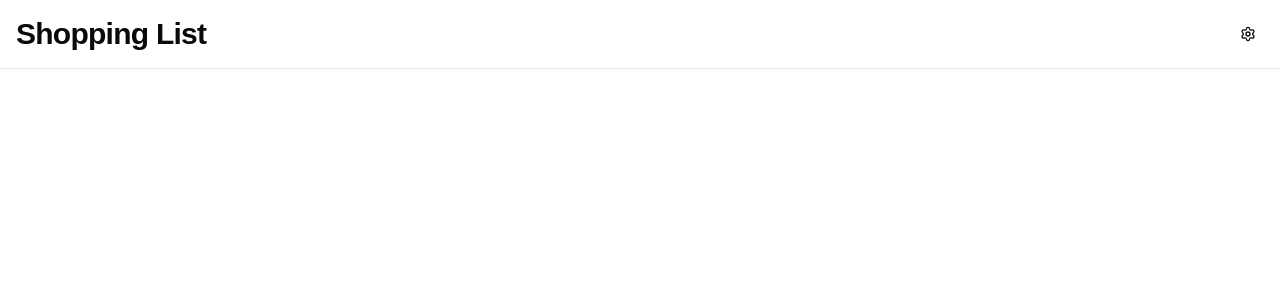
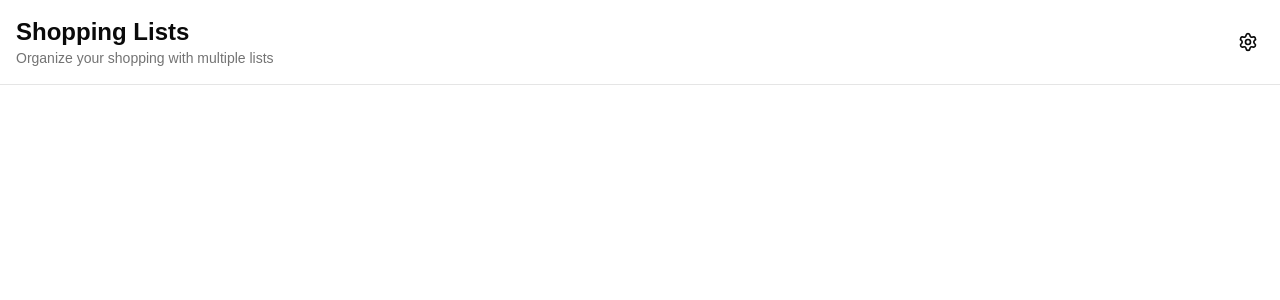
Before and after one commit to fredrikj31/simple-shopping-list, a React (Vite) app: page / in a window 1280 px wide. Shown: the top 300 px of the page. Built offline with nearby package versions, Linux system fonts and the light colour scheme.

Commit message:
fix(routes): fixes header component on routes

```diff
--- a/src/routes/home/route.tsx
+++ b/src/routes/home/route.tsx
@@ -7,13 +7,18 @@ export const HomeRoute = () => {
   return (
     <main className="flex flex-col min-h-screen bg-background">
       <header className="border-b border-border bg-card">
-        <div className="flex items-center justify-between px-4 py-4">
-          <h1 className="text-2xl font-bold tracking-tight md:text-3xl">
-            Shopping List
-          </h1>
+        <div className="flex flex-row items-center justify-between px-4 py-4">
+          <div className="flex flex-col">
+            <h1 className="text-2xl font-bold text-foreground">
+              Shopping Lists
+            </h1>
+            <p className="text-sm text-muted-foreground">
+              Organize your shopping with multiple lists
+            </p>
+          </div>
           <Link to="/settings">
             <Button variant="ghost" size="icon">
-              <Settings className="h-5 w-5" />
+              <Settings className="size-5" />
             </Button>
           </Link>
         </div>
--- a/src/routes/settings/route.tsx
+++ b/src/routes/settings/route.tsx
@@ -9,12 +9,15 @@ export const SettingsRoute = () => {
         <div className="flex items-center gap-2 px-4 py-4">
           <Link to="/">
             <Button variant="ghost" size="icon">
-              <ArrowLeft className="h-5 w-5" />
+              <ArrowLeft className="size-5" />
             </Button>
           </Link>
-          <h1 className="text-2xl font-bold tracking-tight md:text-3xl">
-            Settings
-          </h1>
+          <div className="flex flex-col">
+            <h1 className="text-2xl font-bold text-foreground">Settings</h1>
+            <p className="text-sm text-muted-foreground">
+              Change your preferences here
+            </p>
+          </div>
         </div>
       </header>
     </main>
```
